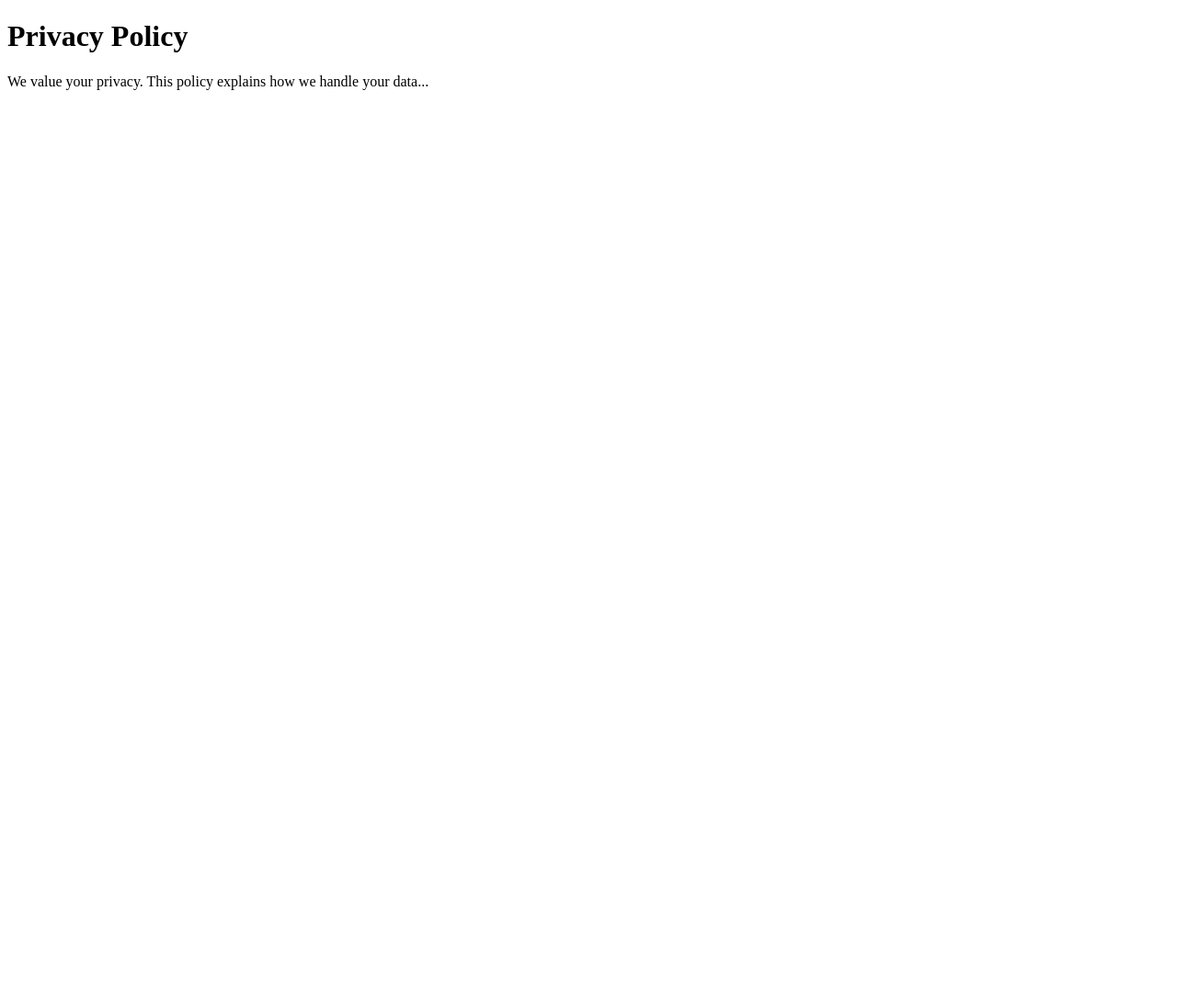
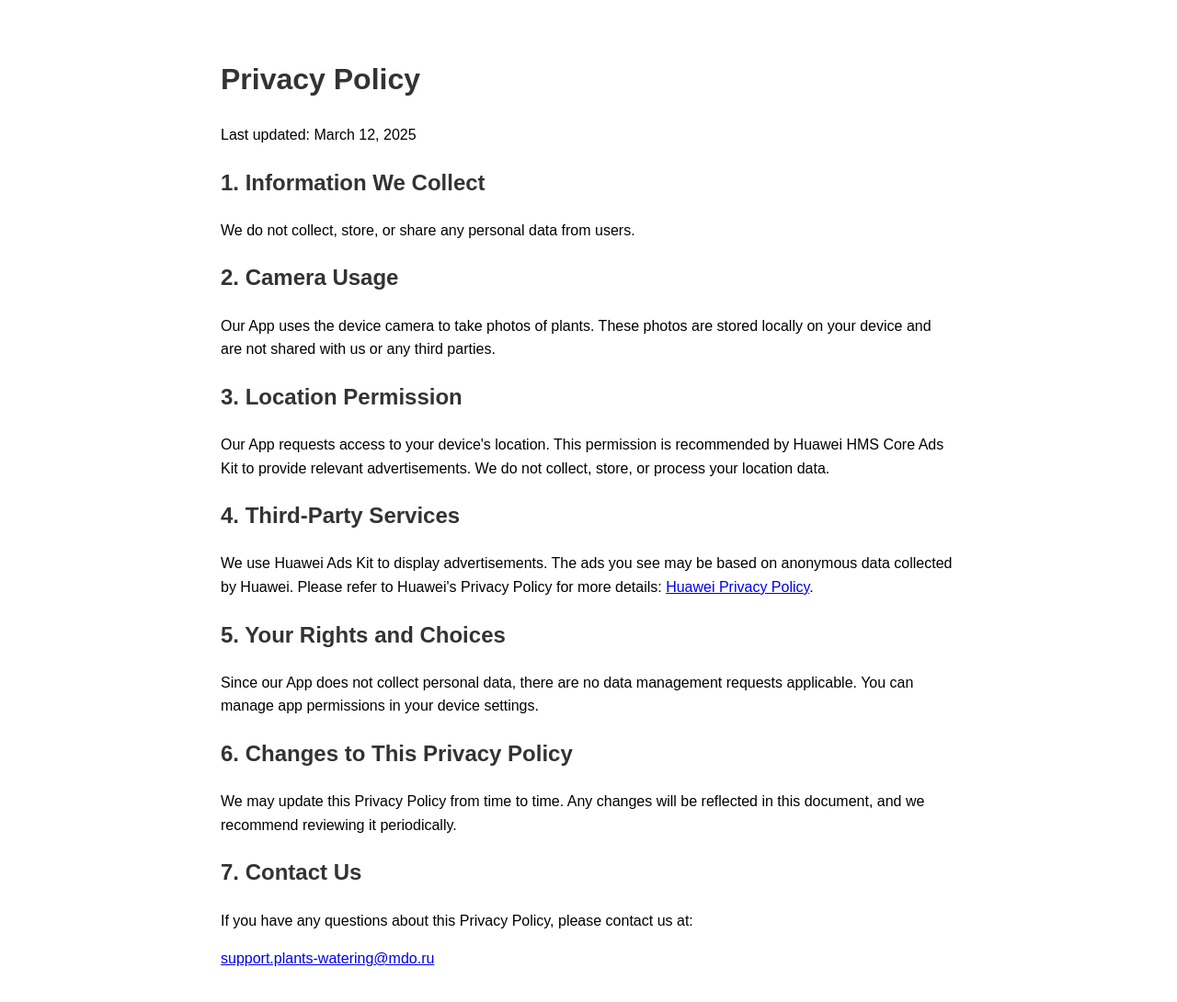
Before and after one commit to Yury1971/plants-watering-privacy, a plain HTML site: page index.html in a window 1280 px wide. Shown: the whole page at 92% size. Before the commit the page ends 800 px from the top, so only its background shows below. Drawn offline with Linux system fonts and the light colour scheme.

Commit message:
Update index.html

```diff
--- a/index.html
+++ b/index.html
@@ -4,9 +4,43 @@
     <meta charset="UTF-8">
     <meta name="viewport" content="width=device-width, initial-scale=1.0">
     <title>Privacy Policy</title>
+    <style>
+        body {
+            font-family: Arial, sans-serif;
+            line-height: 1.6;
+            max-width: 800px;
+            margin: 20px auto;
+            padding: 20px;
+        }
+        h1, h2 {
+            color: #333;
+        }
+    </style>
 </head>
 <body>
     <h1>Privacy Policy</h1>
-    <p>We value your privacy. This policy explains how we handle your data...</p>
+    <p>Last updated: March 12, 2025</p>
+
+    <h2>1. Information We Collect</h2>
+    <p>We do not collect, store, or share any personal data from users.</p>
+
+    <h2>2. Camera Usage</h2>
+    <p>Our App uses the device camera to take photos of plants. These photos are stored locally on your device and are not shared with us or any third parties.</p>
+
+    <h2>3. Location Permission</h2>
+    <p>Our App requests access to your device's location. This permission is recommended by Huawei HMS Core Ads Kit to provide relevant advertisements. We do not collect, store, or process your location data.</p>
+
+    <h2>4. Third-Party Services</h2>
+    <p>We use Huawei Ads Kit to display advertisements. The ads you see may be based on anonymous data collected by Huawei. Please refer to Huawei's Privacy Policy for more details: <a href="https://consumer.huawei.com/en/privacy/privacy-policy/" target="_blank">Huawei Privacy Policy</a>.</p>
+
+    <h2>5. Your Rights and Choices</h2>
+    <p>Since our App does not collect personal data, there are no data management requests applicable. You can manage app permissions in your device settings.</p>
+
+    <h2>6. Changes to This Privacy Policy</h2>
+    <p>We may update this Privacy Policy from time to time. Any changes will be reflected in this document, and we recommend reviewing it periodically.</p>
+
+    <h2>7. Contact Us</h2>
+    <p>If you have any questions about this Privacy Policy, please contact us at:</p>
+    <p><a href="mailto:support.plants-watering@mdo.ru">support.plants-watering@mdo.ru</a></p>
 </body>
 </html>
```
